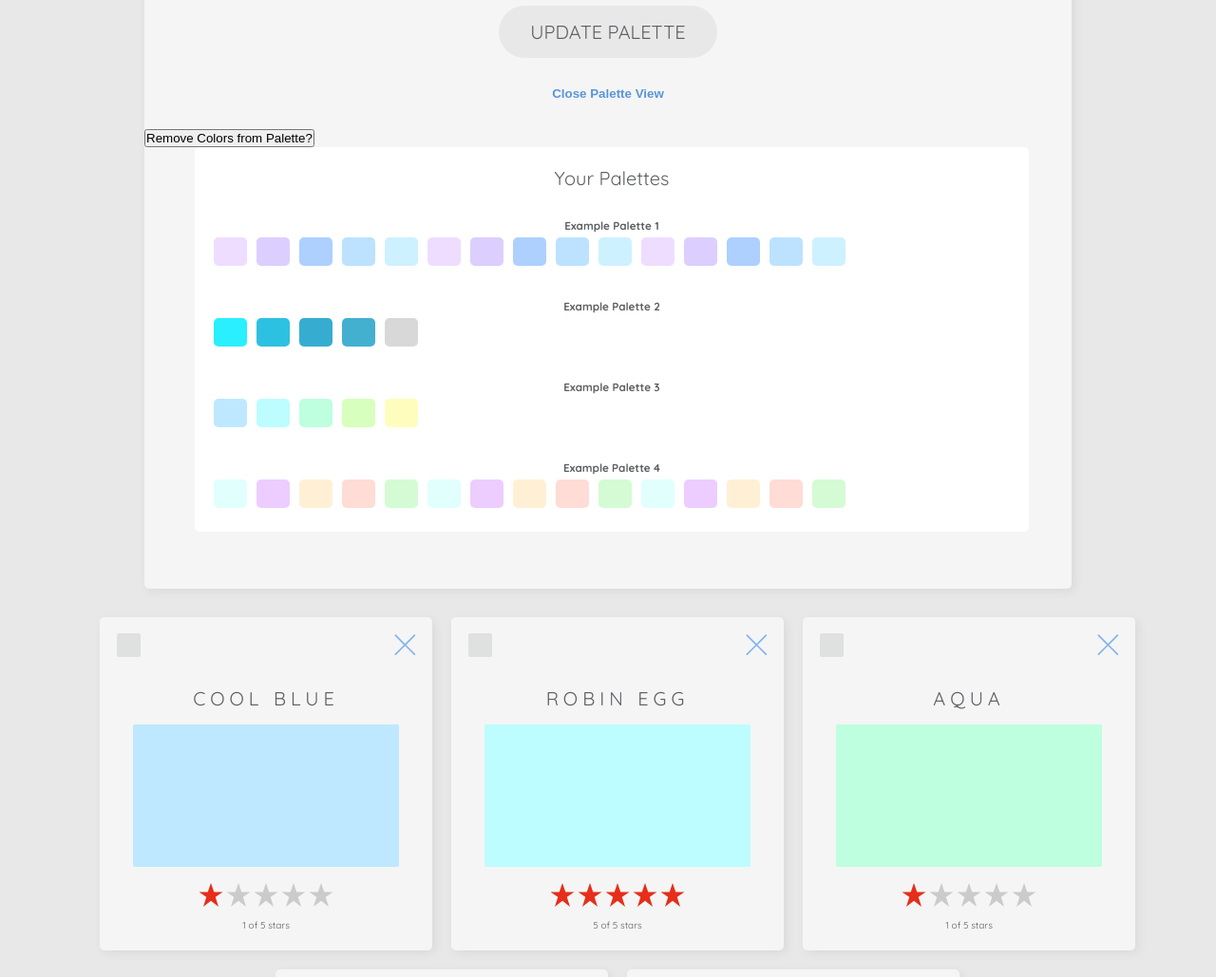
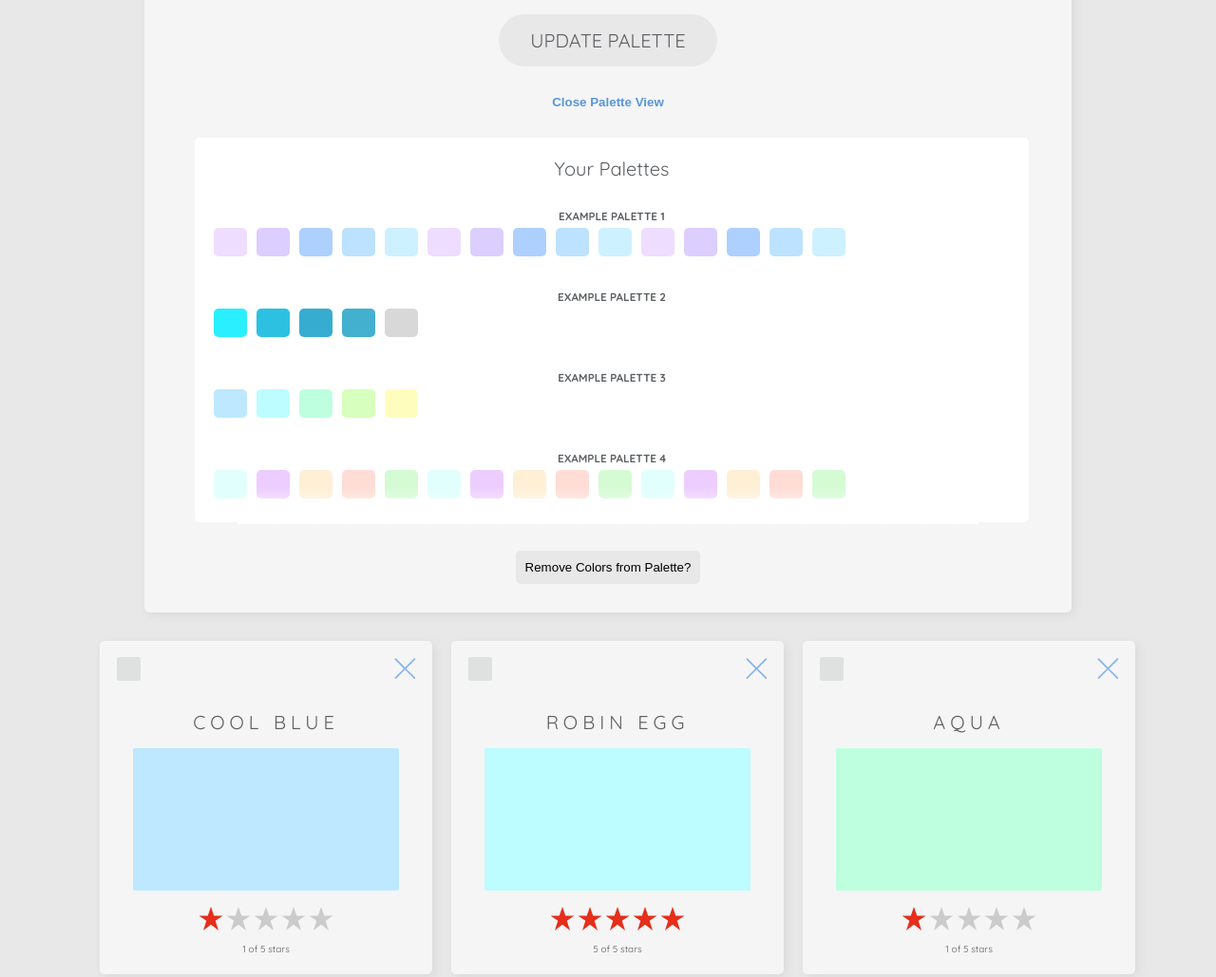
Before and after one commit to Mikaelia/color-collector, a React app: page / in a window 1280 px wide. Shown: the part 840-1869 px from the top of the page at 95% size. Built offline with nearby package versions, Linux system fonts and the light colour scheme.

Commit message:
Comment reducers, capitalize saved palette names

```diff
--- a/src/actions.js
+++ b/src/actions.js
@@ -1,6 +1,7 @@
 import C from "./actionTypes";
 import { v4 } from "uuid";
 
+/// ---> ColorForm Actions
 export const addColor = (title, color) => ({
   type: C.ADD_COLOR,
   id: v4(),
@@ -9,6 +10,7 @@ export const addColor = (title, color) => ({
   timestamp: new Date().toString()
 });
 
+/// ---> Color List Actions
 export const removeColor = id => ({
   type: C.REMOVE_COLOR,
   id
@@ -24,6 +26,7 @@ export const selectColor = id => ({
   id
 });
 
+/// ---> Palette Actions
 export const selectPalette = id => ({
   type: C.SELECT_PALETTE,
   id
@@ -45,13 +48,14 @@ export const addPaletteColors = (id, colors) => ({
   id
 });
 
+export const selectPColor = (palletId, colorId) => ({
+  type: C.SELECT_PCOLOR,
+  palletId,
+  colorId
+});
+
+/// ---> Component Visibility Actions
 export const toggleVisibility = component => ({
   type: C.TOGGLE_VISIBILITY,
   component
 });
-
-export const selectPColor = (pid, cid) => ({
-  type: C.SELECT_PCOLOR,
-  pid,
-  cid
-});
--- a/src/components/App.js
+++ b/src/components/App.js
@@ -1,9 +1,12 @@
 import React from "react";
+import Header from "./ui/Header";
+// import Footer from "./Footer";
 import { NewColor, Colors, Palettes } from "./containers";
 import "../stylesheets/main.scss";
 
 const App = () => (
   <div className="app">
+    <Header />
     <NewColor />
     <Palettes />
     <Colors />
--- a/src/components/ui/Header.js
+++ b/src/components/ui/Header.js
@@ -0,0 +1,5 @@
+import React from "react";
+
+const Header = () => <div>Header Nav Goes Here</div>;
+
+export default Header;
--- a/src/components/ui/addColorForm/AddColorForm.js
+++ b/src/components/ui/addColorForm/AddColorForm.js
@@ -35,12 +35,6 @@ const AddColorForm = ({
 
   return (
     <div className="color-saver u-mb-md">
-      <button
-        onClick={() => {
-          console.log("clicked!");
-          onToggleVisibility();
-        }}
-      />
       <section className="color-saver__color-select">
         <h2 className="heading-md fw-light u-mb-sm">Choose a Color:</h2>
         <ColorPicker setNewColor={setNewColor} />
--- a/src/components/ui/palletControls/PaletteControls.js
+++ b/src/components/ui/palletControls/PaletteControls.js
@@ -26,7 +26,7 @@ const PaletteControls = ({
     e.preventDefault();
     const newPaletteColors = getSelected(colors);
     const newPalette = {
-      name: _newPaletteName.value,
+      name: _newPaletteName.value.toUpperCase(),
       colors: newPaletteColors
     };
     _newPaletteName = "Palette Name";
@@ -100,13 +100,16 @@ const PaletteControls = ({
             : "hidden"
         }
       >
-        {selectedPColors.length > 1 ? (
-          <button onClick={onRemovePaletteColors}>
-            Remove Colors from Palette?
-          </button>
-        ) : null}
         <PaletteList palettes={palettes} onSelectPColor={onSelectPColor} />
       </div>
+      {selectedPColors.length > 1 ? (
+        <button
+          className="remove-PColor-button"
+          onClick={onRemovePaletteColors}
+        >
+          Remove Colors from Palette?
+        </button>
+      ) : null}
     </div>
   );
 };
--- a/src/components/ui/palletControls/PaletteList.js
+++ b/src/components/ui/palletControls/PaletteList.js
@@ -1,7 +1,8 @@
 import React from "react";
 import Palette from "./Palette";
 
-const PaletteList = ({ palettes = [], onSelectPColor }) => (
+const PaletteList = ({ palettes = [], onSelectPColor }) => {
+  return (
     <div className="palette-view__container">
       <h2 className="heading-sm fw-med">Your Palettes</h2>
       {palettes.length === 0 ? (
@@ -9,18 +10,20 @@ const PaletteList = ({ palettes = [], onSelectPColor }) => (
           No Palettes Saved. Get collecting!
         </p>
       ) : (
-      palettes.map(palette => (
+        palettes.map(palette =>
+          palette.colors.length !== 0 ? (
             <Palette
               key={palette.id}
               {...palette}
               onSelect={cid => {
-            console.log(palette.id, cid);
                 onSelectPColor(palette.id, cid);
               }}
             />
-      ))
+          ) : null
+        )
       )}
     </div>
   );
+};
 
 export default PaletteList;
--- a/src/data/initialState.json
+++ b/src/data/initialState.json
@@ -46,7 +46,7 @@
     ],
     "palettes": [{
             "id": "6",
-            "name": "Example Palette 1",
+            "name": "EXAMPLE PALETTE 1",
             "selected": false,
             "colors": [{
                     "id": "7",
@@ -170,7 +170,7 @@
         },
         {
             "id": "22",
-            "name": "Example Palette 2",
+            "name": "EXAMPLE PALETTE 2",
             "selected": false,
             "colors": [{
                     "id": "23",
@@ -216,7 +216,7 @@
         },
         {
             "id": "28",
-            "name": "Example Palette 3",
+            "name": "EXAMPLE PALETTE  3",
             "selected": false,
             "colors": [{
                     "id": "29",
@@ -262,7 +262,7 @@
         },
         {
             "id": "34",
-            "name": "Example Palette 4",
+            "name": "EXAMPLE PALETTE  4",
             "selected": false,
             "colors": [{
                     "id": "35",
--- a/src/store/index.js
+++ b/src/store/index.js
@@ -2,38 +2,16 @@ import { createStore, combineReducers } from "redux";
 import { colors, palettes, visibility } from "./reducers";
 import stateData from "../data/initialState";
 
-// const logger = store => next => action => {
-//   let result;
-//   console.groupCollapsed("dispatching", action.type);
-//   console.log("prev state", store.getState());
-//   console.log("action", action);
-//   result = next(action);
-//   console.log("next state", store.getState());
-//   console.groupEnd();
-//   return result;
-// };
+const initialState = stateData;
 
-// const saver = store => next => action => {
-//   let result = next(action);
-//   localStorage["redux-store"] = JSON.stringify(store.getState());
-//   return result;
-// };
-
-// const storeFactory = (initialState = stateData) =>
-//   applyMiddleware(logger)(createStore)(
-//     combineReducers({ colors, palettes }),
-//     // localStorage["redux-store"]
-//     //   ? JSON.parse(localStorage["redux-store"])
-//     stateData
-//   );
-
-const initialState = stateData;
+// Combines reducers
 const rootReducer = combineReducers({
   colors,
   palettes,
   visibility
 });
 
+// Connects store to reducers, initial state data, Redux devtools
 const storeFactory = createStore(
   rootReducer,
   initialState,
--- a/src/store/reducers.js
+++ b/src/store/reducers.js
@@ -1,6 +1,16 @@
 import C from "../actionTypes";
-import Pallet from "../components/ui/palletControls/Palette";
 
+/// --> Example Color State
+/*
+{
+  "id": "1",
+  "title": "Cool Blue",
+  "color": "#bde8ff",
+  "rating": 1,
+  "timestamp": "Thu Mar 10 2016 01:11:12 GMT-0800 (PST)",
+  "selected": false
+}
+ */
 export const color = (state = {}, action) => {
   switch (action.type) {
     case C.ADD_COLOR:
@@ -31,6 +41,17 @@ export const color = (state = {}, action) => {
   }
 };
 
+/// ---> Example Colors State
+/*
+"colors": [{
+            "id": "1",
+            "title": "Cool Blue",
+            "color": "#bde8ff",
+            "rating": 1,
+            "timestamp": "Thu Mar 10 2016 01:11:12 GMT-0800 (PST)",
+            "selected": false
+        },
+*/
 export const colors = (state = [], action) => {
   switch (action.type) {
     case C.ADD_COLOR:
@@ -47,25 +68,46 @@ export const colors = (state = [], action) => {
   }
 };
 
-/// --> Example State
+/// ---> Example palletColors State
+/*
+{
+  "id": "a5685c39-6bdc-4727-9188-6c9a00bf7f95",
+  "title": "Pale Violet",
+  "color": "#dcceff",
+  "rating": 5,
+  "timestamp": "Wed Mar 9 2016 03:26:00 GMT-0800 (PST)",
+  "selected": false
+}
+*/
+export const palletColors = (state = {}, action) => {
+  switch (action.type) {
+    case C.SELECT_PCOLOR:
+      return state.id !== action.colorId
+        ? state
+        : {
+            ...state,
+            selected: !state.selected
+          };
+    default:
+      return state;
+  }
+};
 
-// [{
-//   "name": "Example Palette 1",
-//   "id": "a568a5csd39-6bdc-4727-91adsdsdasdfad",
-//   "selected": false,
-//   "colors": [{
-//           "id": "58d9caee-6ea6-4d7b-9984-65b145031979",
-//           "title": "Pale Pink",
-//           "color": "#efddff",
-//           "rating": 1,
-//           "timestamp": "Thu Mar 10 2016 01:11:12 GMT-0800 (PST)",
-//           "selected": false
-//       }]
-
-// Actions
-// SELECT_PCOLOR: {type, pid, cid}
-// REMOVE_PALETTE_COLOR: {type, pid}
-
+/// --> Example Palettes State
+/*
+[{
+  "name": "Example Palette 1",
+  "id": "a568a5csd39-6bdc-4727-91adsdsdasdfad",
+  "selected": false,
+  "colors": [{
+          "id": "58d9caee-6ea6-4d7b-9984-65b145031979",
+          "title": "Pale Pink",
+          "color": "#efddff",
+          "rating": 1,
+          "timestamp": "Thu Mar 10 2016 01:11:12 GMT-0800 (PST)",
+          "selected": false
+      }]
+*/
 export const palettes = (state = [], action) => {
   switch (action.type) {
     case C.ADD_PALETTE:
@@ -88,9 +130,9 @@ export const palettes = (state = [], action) => {
 
     case C.SELECT_PCOLOR:
       return state.map(palette => {
-        if (palette.id === action.pid) {
+        if (palette.id === action.palletId) {
           const selectedColors = palette.colors.map(pcolor =>
-            pcolors(pcolor, action)
+            palletColors(pcolor, action)
           );
           return { ...palette, colors: [...selectedColors] };
         } else {
@@ -116,37 +158,12 @@ export const palettes = (state = [], action) => {
   }
 };
 
-/// ---> Example State
-// {
-//   "id": "a5685c39-6bdc-4727-9188-6c9a00bf7f95",
-//   "title": "Pale Violet",
-//   "color": "#dcceff",
-//   "rating": 5,
-//   "timestamp": "Wed Mar 9 2016 03:26:00 GMT-0800 (PST)",
-//   "selected": false
-// }
+/// --> Example Visibility State
 
-export const pcolors = (state = {}, action) => {
-  switch (action.type) {
-    case C.SELECT_PCOLOR:
-      return state.id !== action.cid
-        ? state
-        : {
-            ...state,
-            selected: !state.selected
-          };
-    default:
-      return state;
-  }
-};
-
-/// --> Example State
-
-// "visible" : {
+// "visibility" : {
 //   paletteControls: true,
 //   palettes: true,
 // }
-
 export const visibility = (state = {}, action) => {
   switch (action.type) {
     case C.TOGGLE_VISIBILITY:
--- a/src/stylesheets/components/_buttons.scss
+++ b/src/stylesheets/components/_buttons.scss
@@ -45,3 +45,21 @@
     }
 
 }
+
+.remove-PColor-button {
+    padding: 1rem;
+    border-radius: $border-radius;
+    outline: none;
+    background: $color-primary-dark;
+    border: none;
+    transition: all .2s ease-out;
+
+
+    &:hover {
+        transform: translateY(-.2rem);
+        box-shadow: $box-shadow-dark;
+        background: $color-red;
+        color: white;
+    }
+
+}
--- a/src/stylesheets/components/_palette-view.scss
+++ b/src/stylesheets/components/_palette-view.scss
@@ -12,6 +12,7 @@
 
         display: flex;
         flex-direction: column;
+
     }
 
     &__empty-message {
--- a/src/stylesheets/components/_palettecontrols.scss
+++ b/src/stylesheets/components/_palettecontrols.scss
@@ -5,6 +5,20 @@
     background: $color-primary-light;
     width: 100%;
     animation: fade-in-down 1s forwards;
+    position: relative;
+
+    &::after {
+        content: '';
+        position: absolute;
+        bottom: 9.3rem;
+
+        width: 80%;
+        height: 4rem;
+        background: linear-gradient(rgba(255, 255, 255, 0.001),
+            white);
+        /* transparent keyword is broken in Safari */
+        pointer-events: none;
+    }
 
     @include respond(smallest) {
         width: 80%;
@@ -31,6 +45,9 @@
         max-height: 50rem;
 
         animation: fade-in-down 1s forwards;
+
+
+
     }
 }
 
```
Also changed, not shown: src/components/containers.js (+4 -5 lines), src/assets/arrow-down.svg (deleted), src/assets/arrow-up.svg (deleted), src/assets/cross-circle.svg (deleted), src/assets/cross.svg (deleted). Lines whose indentation alone changed are shown as unchanged.
